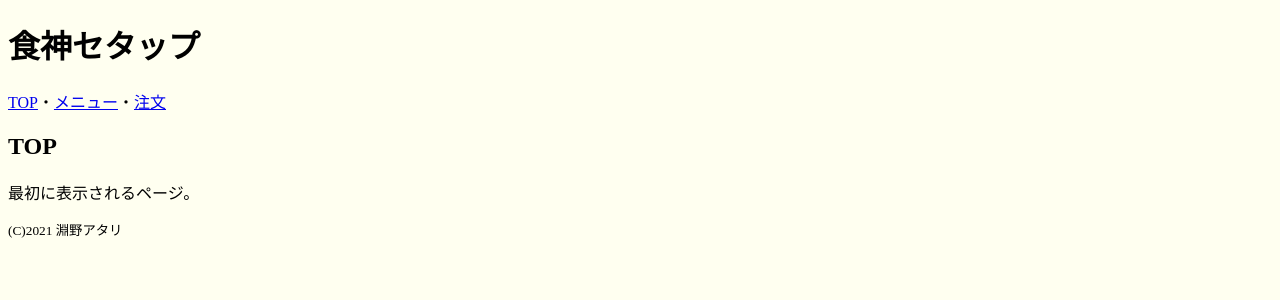
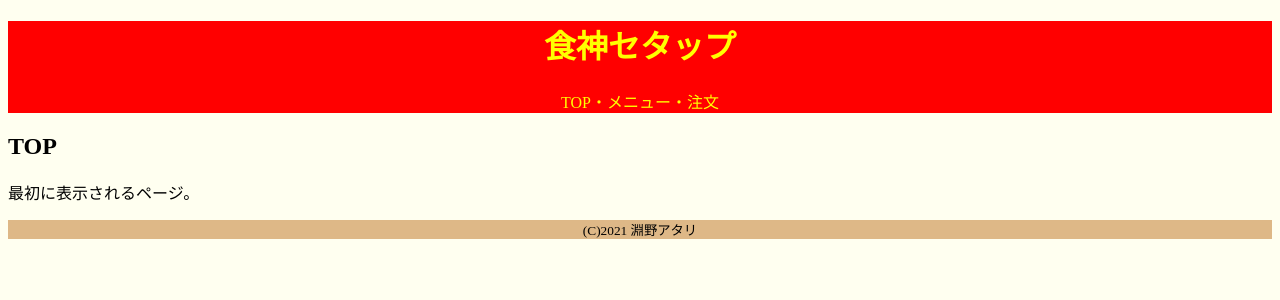
Before and after one commit to hutinoatari/shokujinSetApp, a Next.js app: page / in a window 1280 px wide. Shown: the top 300 px of the page. Built offline with nearby package versions, Linux system fonts and the light colour scheme.

Commit message:
ヘッダーとフッターに色を付けた

```diff
--- a/src/styles/App.scss
+++ b/src/styles/App.scss
@@ -1,3 +1,32 @@
+$font-bit: 16px;
+$font-ratio: 1.5;
+$font-s: $font-bit / $font-ratio;
+$font-m: $font-bit;
+$font-l: $font-bit * $font-ratio;
+$font-xl: $font-bit * $font-ratio * $font-ratio;
+
+$space-bit: 0.5rem;
+$space-xs: $font-bit;
+$space-s: $font-bit * 2;
+$space-m: $font-bit * 3;
+$space-l: $font-bit * 5;
+$space-xl: $font-bit * 8;
+
 body {
     background: ivory;
 }
+
+header {
+    background: red;
+    text-align: center;
+    color: yellow;
+    & > nav > a {
+        color: yellow;
+        text-decoration: none;
+    }
+}
+
+footer {
+    background: burlywood;
+    text-align: center;
+}
```
